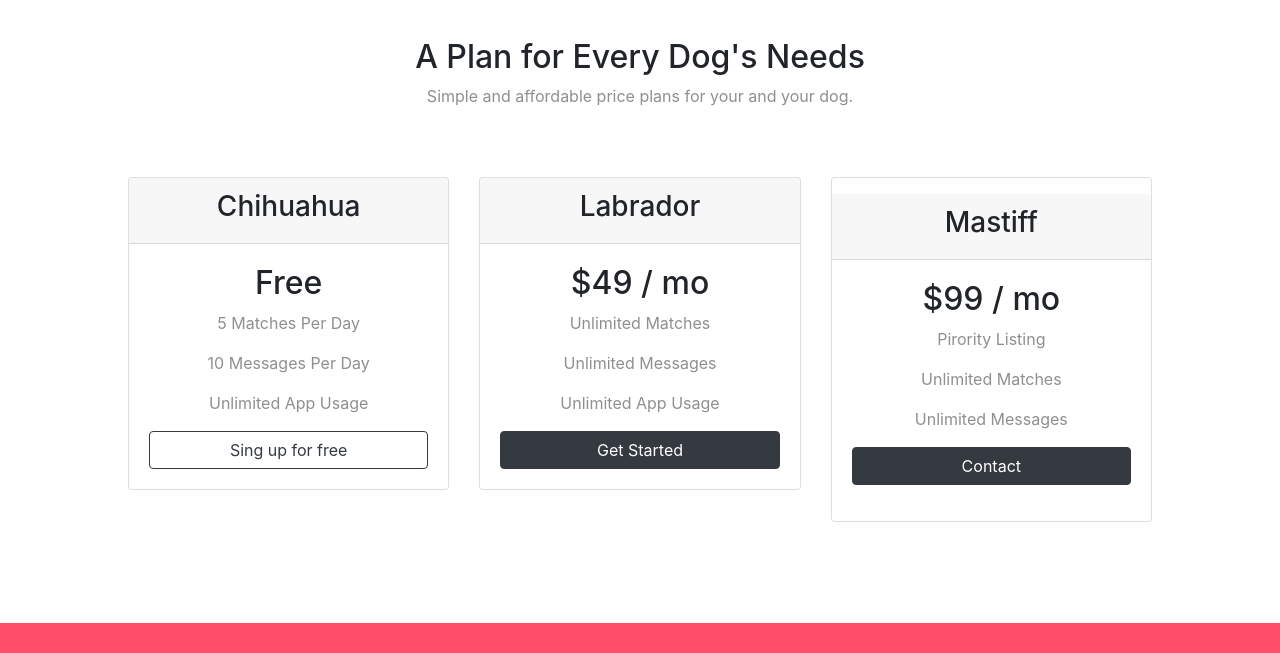
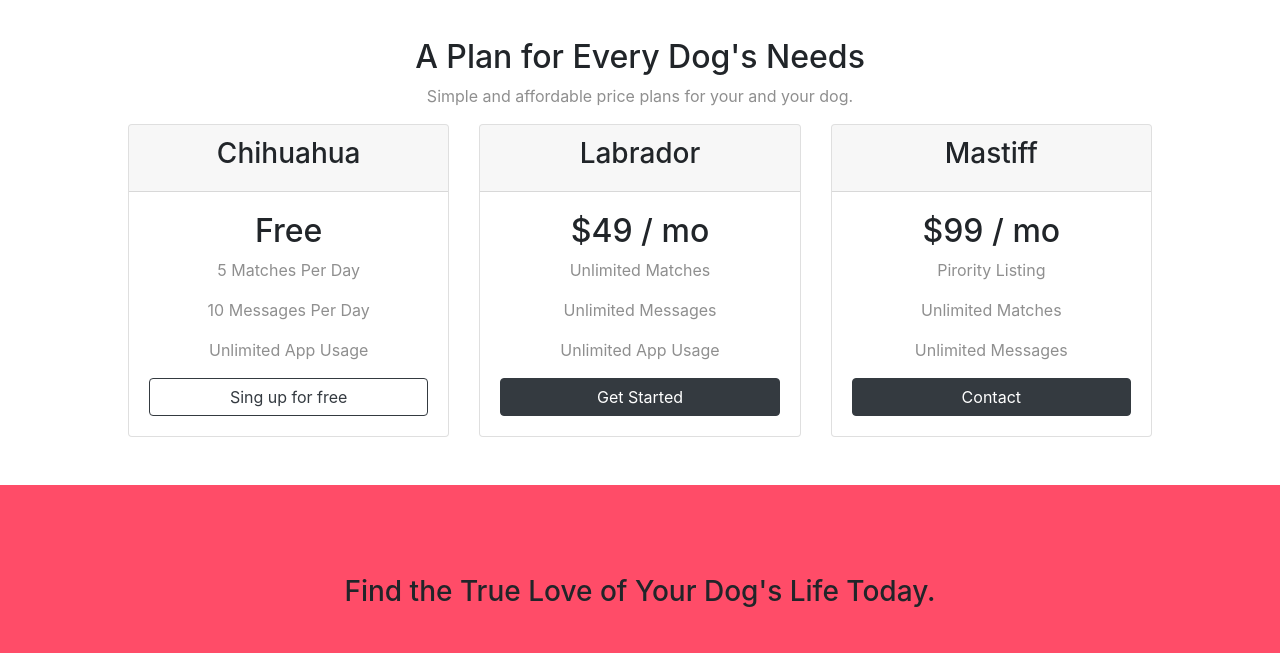
Before and after one commit to BabaHussainBedadaluri/tindog, a plain HTML site: page index.html in a window 1280 px wide. Shown: the part 1560-2213 px from the top of the page. Drawn offline with nearby package versions, Linux system fonts and the light colour scheme.

Commit message:
Update styles.css

```diff
--- a/styles.css
+++ b/styles.css
@@ -108,7 +108,7 @@ bottom: 200px;
   bottom: 250px;
 }
 .card-padding{
-  padding: 5% 0;
+  padding: 0 0;
 }
 @media (max-width:994px){
   .title-img{
```
